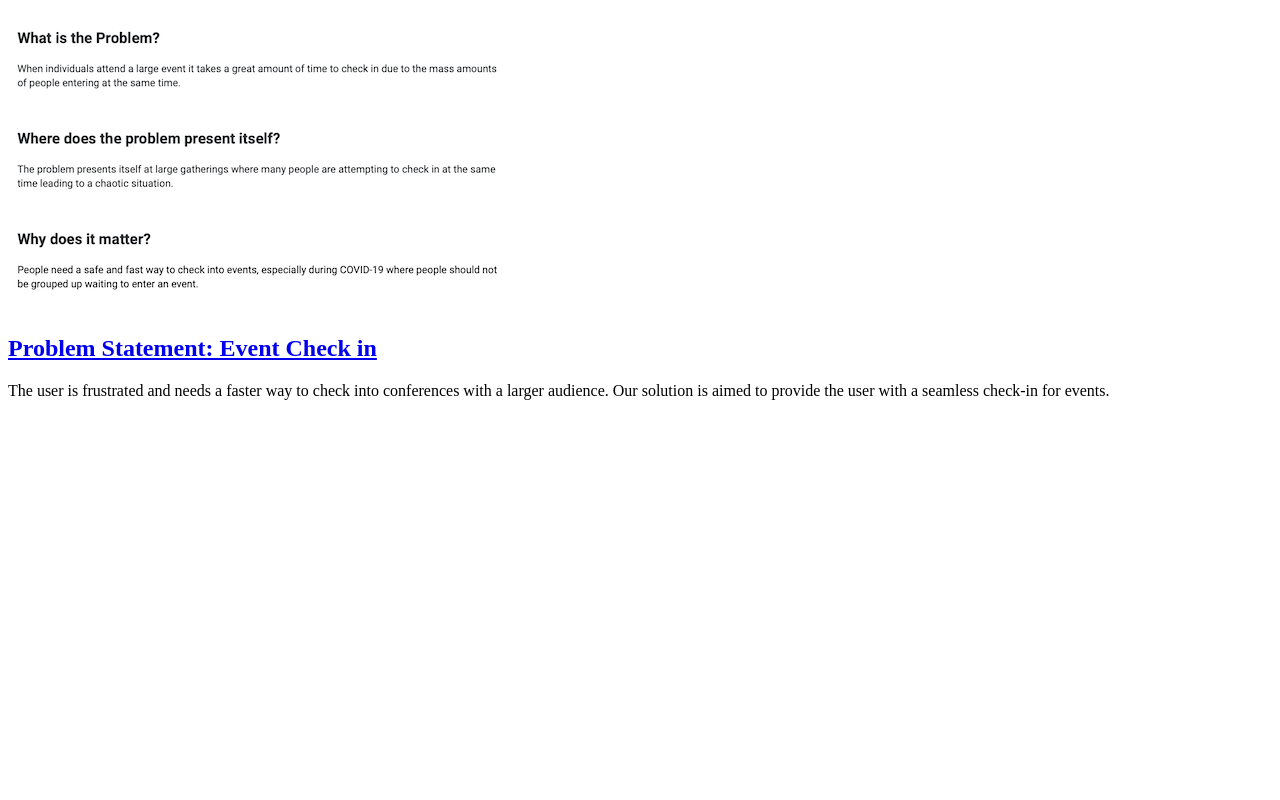
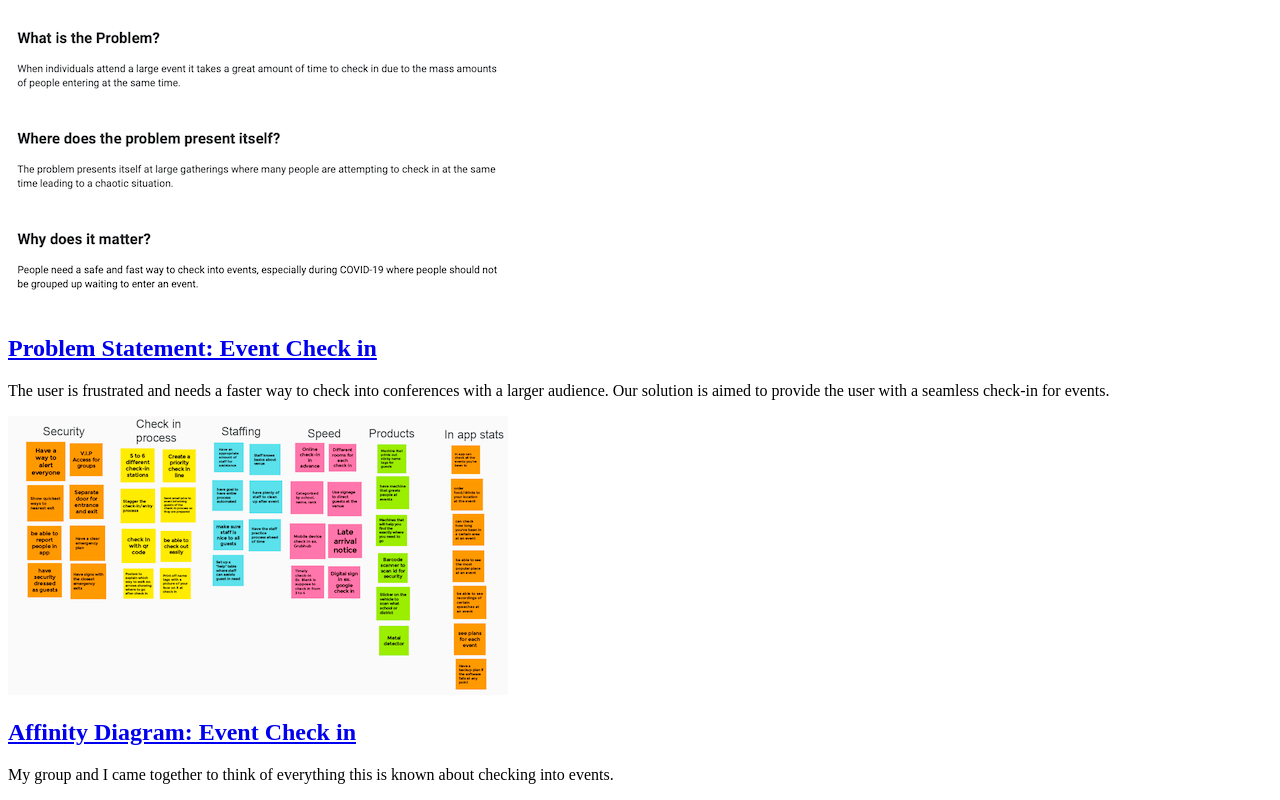
Before and after one commit to evan-scales/evan-scales.github.io, a plain HTML site: page index.html in a window 1280 px wide. Shown: the part 344-1144 px from the top of the page. Before the commit the page ends 800 px from the top, so only its background shows below. Drawn offline with Linux system fonts and the light colour scheme.

Commit message:
Add files via upload

```diff
--- a/index.html
+++ b/index.html
@@ -6,16 +6,26 @@
     <body>
         <h1>Evan Scales CSCE 190 Site</h1>
 
+        <!--problem statement assignment-->
         <section class="assignment">
             <a href="Files/PSPDF.pdf"><img src="Images/PSSS.png"></a>
             <section class="ass-details">
                 <a href="Files/PSPDF.pdf"><h2> Problem Statement: Event Check in</h2></a>
                 <p>
                     The user is frustrated and needs a faster way to check into conferences with a larger audience.  Our solution is aimed to provide the user with a seamless check-in for events.
-
                 </p>
             </section>
+        </section>
 
+        <!--affinity diagram assignment-->
+        <section class="assignment">
+            <a href="Files/Diagram.pdf"><img src="Images/diagram.png"></a>
+            <section class="ass-details">
+                <a href="Files/Diagram.pdf"><h2>Affinity Diagram: Event Check in</h2></a>
+                <p>
+                   My group and I came together to think of everything this is known about checking into events.
+                </p>
+            </section>
         </section>
 
 
```
Also changed, not shown: Images/diagram.png (added), 1 other file.
